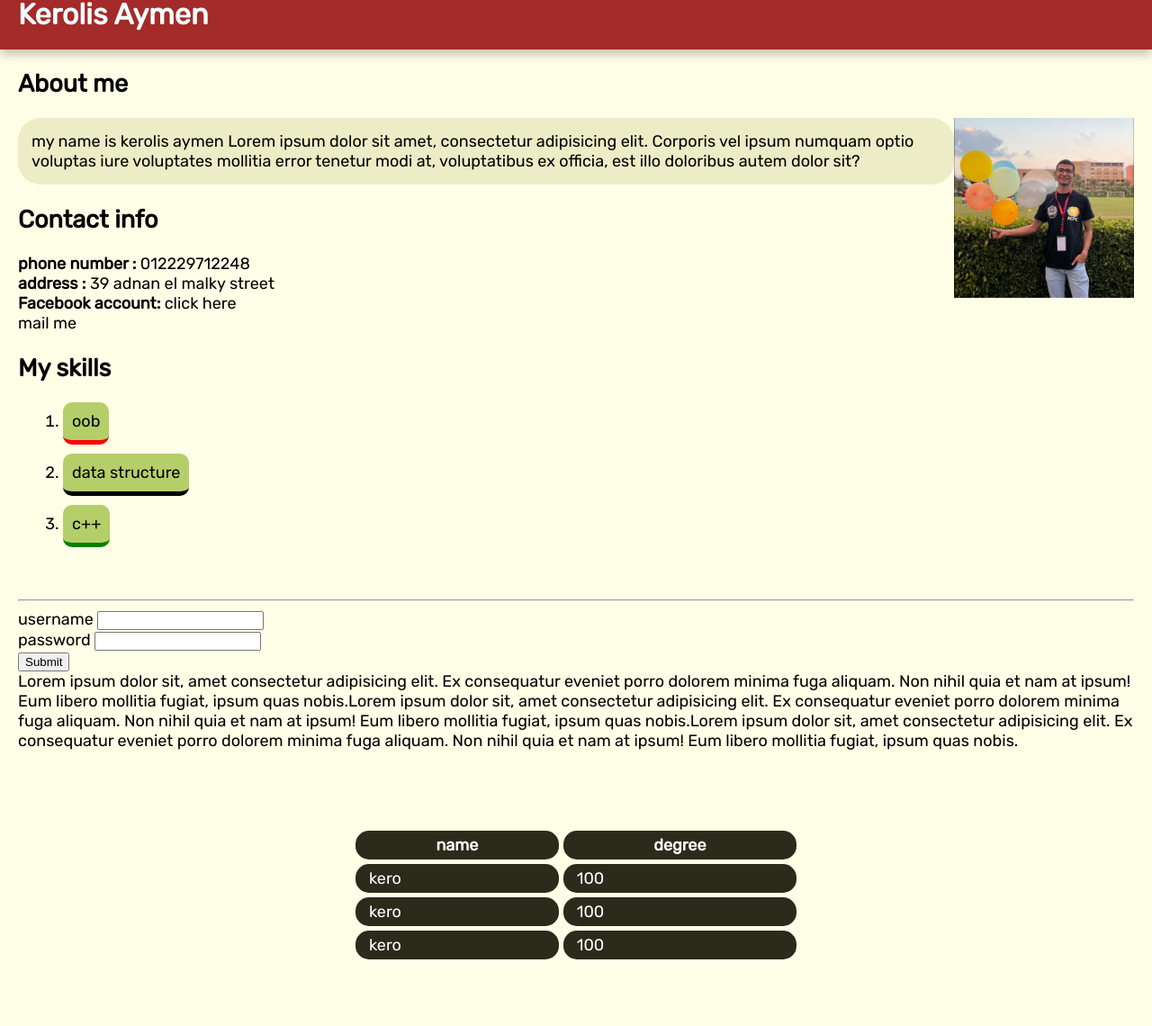
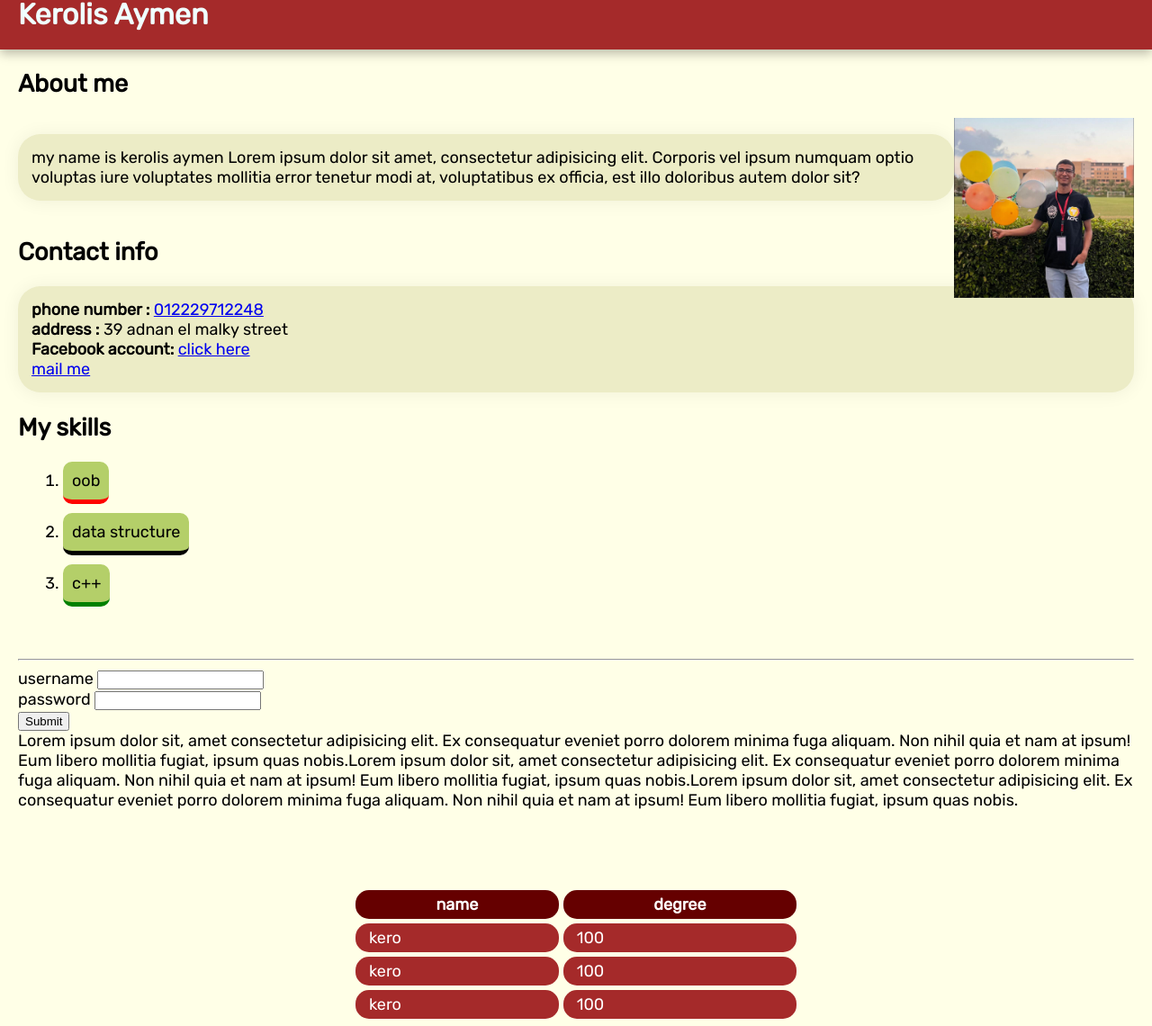
Before and after one commit to KerolisAymen/Kero, a plain HTML site: page index.html in a window 1280 px wide. Shown: the part 23-1163 px from the top of the page at 90% size. Drawn offline with Linux system fonts and the light colour scheme.

Commit message:
Add files via upload

```diff
--- a/style.css
+++ b/style.css
@@ -6,37 +6,33 @@ body {
     font-family: 'Rubik', sans-serif;
     font-size: 18px;
     margin: 0px;
-
 }
-
 .withoutbar {
     padding: 0px 20px;
     margin-top: 100px;
 }
 
-.contact {
-    /* border: 5px solid red ; */
-    display: block;
-
+.aboutme {
+    background-color:rgb(255, 255, 231);
+    overflow: visible;
 }
 
-h1 {
-    color: brown;
+.aboutme img,
+.aboutme p {
+    float: left;
 }
-
-.one {
-
-    border-bottom-color: red;
+.aboutme p,
+.contact {
+    width: calc(100% - 200px);
+    padding: 15px;
+    background-color:rgb(236, 236, 198);
+    border-radius: 25px;
+    box-sizing:border-box;
+    box-shadow: 0px 1px 20px 1px #0000000f;
 }
-
-.two {
-    size: 2px;
-    border-bottom-color: black;
-}
-
-.three {
-    size: 2px;
-    border-bottom-color: green;
+.contact
+{
+    width: auto;
 }
 
 .one,
@@ -51,12 +47,22 @@ h1 {
     padding: 10px;
     transition-duration: 0.3s;
 }
+.one {
 
+    border-bottom-color: red;
+}
+.two {
+    size: 2px;
+    border-bottom-color: black;
+}
+.three {
+    size: 2px;
+    border-bottom-color: green;
+}
 .three:hover,
 .two:hover,
-.one:hover
-{
-    margin-left: 20px;
+.one:hover{
+    margin-left: 40px;
 }
 
 .kk {
@@ -87,30 +93,15 @@ header {
     box-shadow: 0px 5px 11px 0 #00000042;
 }
 
-.aboutme img,
-.aboutme p {
-    float: left;
-}
 
-.aboutme p {
-    width: calc(100% - 200px);
-    margin: 0;
-    padding: 15px;
-    background-color:rgb(236, 236, 198);
-    border-radius: 25px;
-    box-sizing:border-box;
-}
-}
+
+
 
 .clear {
     clear: both;
 }
 
-.aboutme {
-    background-color:rgb(255, 255, 231);
-    overflow: auto;
 
-}
 
 table {
     width: 500px;
@@ -120,34 +111,29 @@ table {
 }
 
 table td ,
-table th
-{
+table th{
     padding: 5px 15px;
-    background-color: rgb(44, 42, 27);
+    background-color: rgb(165 42 42);
     margin: 20px;
     border-radius: 15px;
     color: white;
+}
 
-}
 table th{
 
-    background-color: rgb(44, 42, 27);
-    color: white;
-}
+background-color: rgb(101 0 0);
 
-a{
-    color: black;
-    text-decoration: none;
+color: white;
 }
 
 
-a:hover
-{
+
+
+a:hover{
     color: red;
 }
 
-img
-{
+img{
     position: absolute;
 }
 
```
